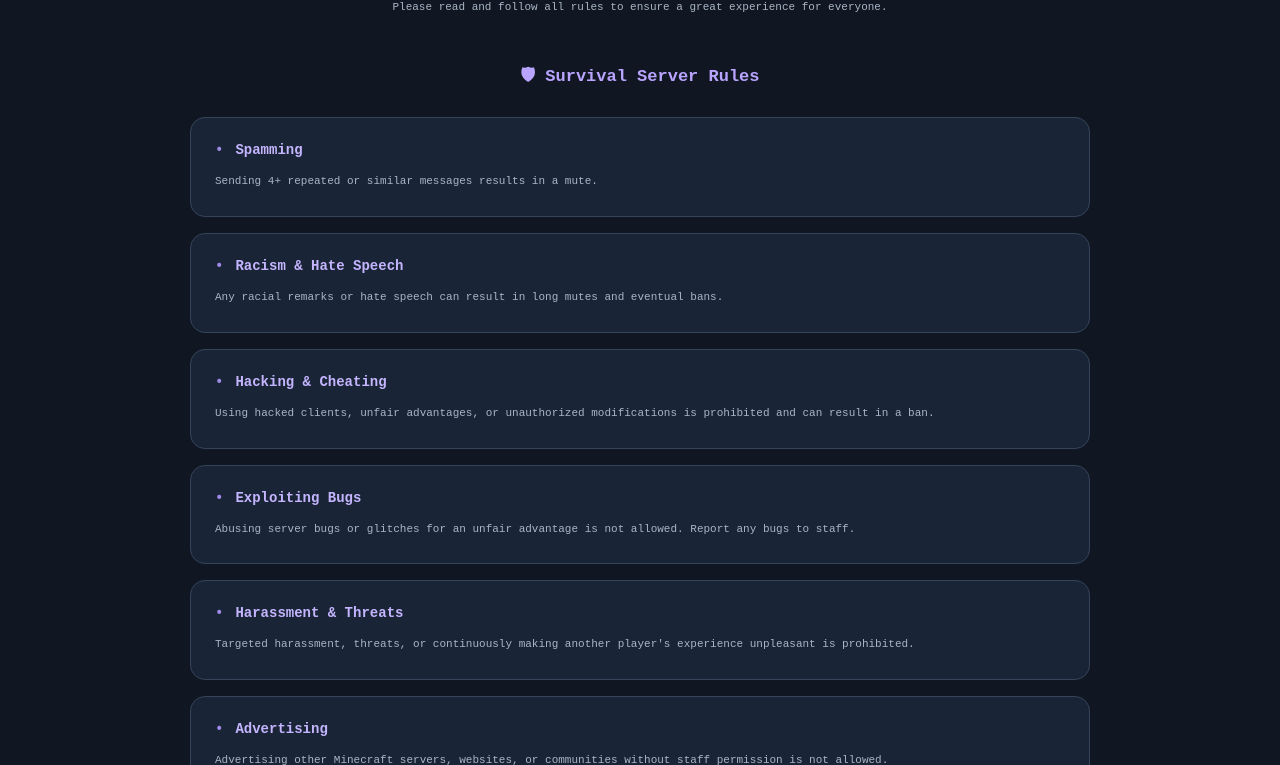
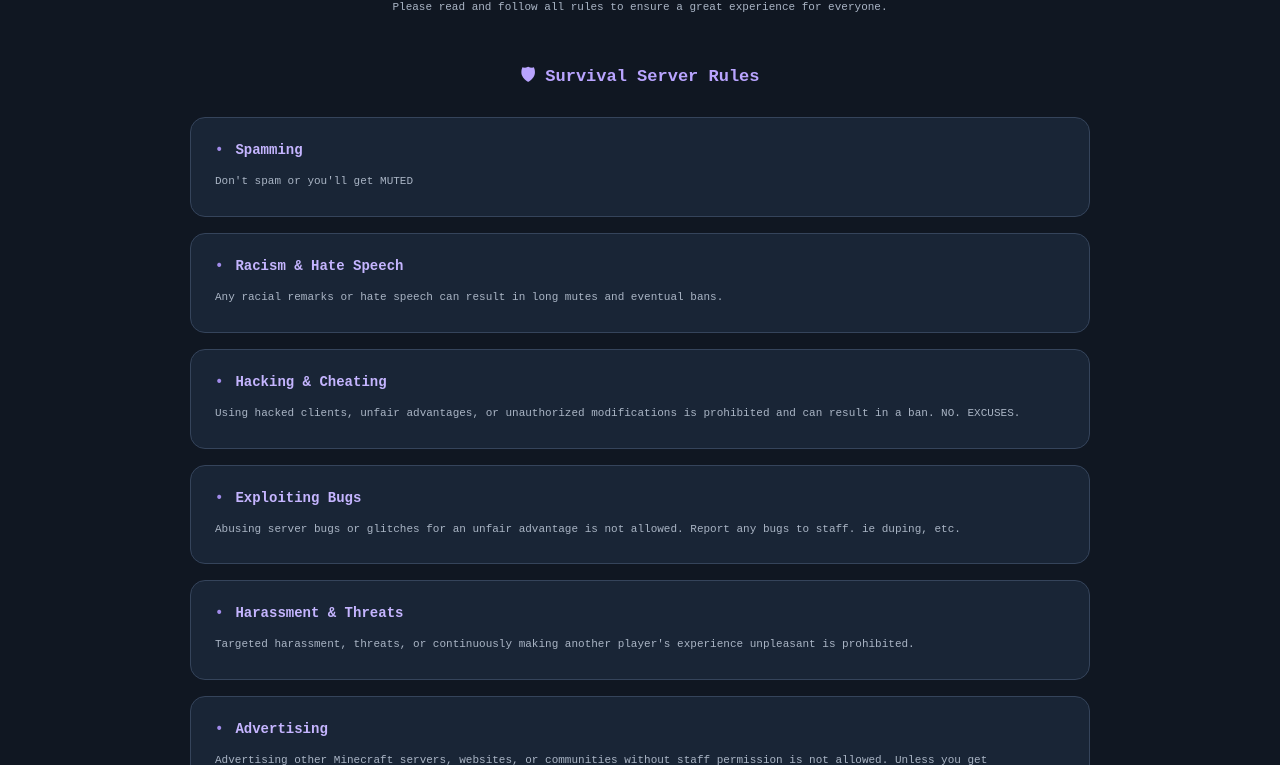
Before and after one commit to Sicksike/pvpworld, a plain HTML site: page rules.html in a window 1280 px wide. Shown: the part 187-952 px from the top of the page. Drawn offline with Linux system fonts and the light colour scheme; a web font is replaced by a local one.

Commit message:
Revise rules for clarity and emphasis
Updated the wording of several rules to emphasize consequences and clarify policies.

```diff
--- a/rules.html
+++ b/rules.html
@@ -221,7 +221,7 @@
         <h3>Spamming</h3>
 
         <p>
-          Sending 4+ repeated or similar messages results in a mute.
+          Don't spam or you'll get MUTED
         </p>
       </div>
 
@@ -243,7 +243,7 @@
 
         <p>
           Using hacked clients, unfair advantages, or unauthorized
-          modifications is prohibited and can result in a ban.
+          modifications is prohibited and can result in a ban. NO. EXCUSES.
         </p>
       </div>
 
@@ -254,7 +254,7 @@
 
         <p>
           Abusing server bugs or glitches for an unfair advantage
-          is not allowed. Report any bugs to staff.
+          is not allowed. Report any bugs to staff. ie duping, etc.
         </p>
       </div>
 
@@ -276,7 +276,7 @@
 
         <p>
           Advertising other Minecraft servers, websites, or
-          communities without staff permission is not allowed.
+          communities without staff permission is not allowed. Unless you get PERMISSION.
         </p>
       </div>
 
```
